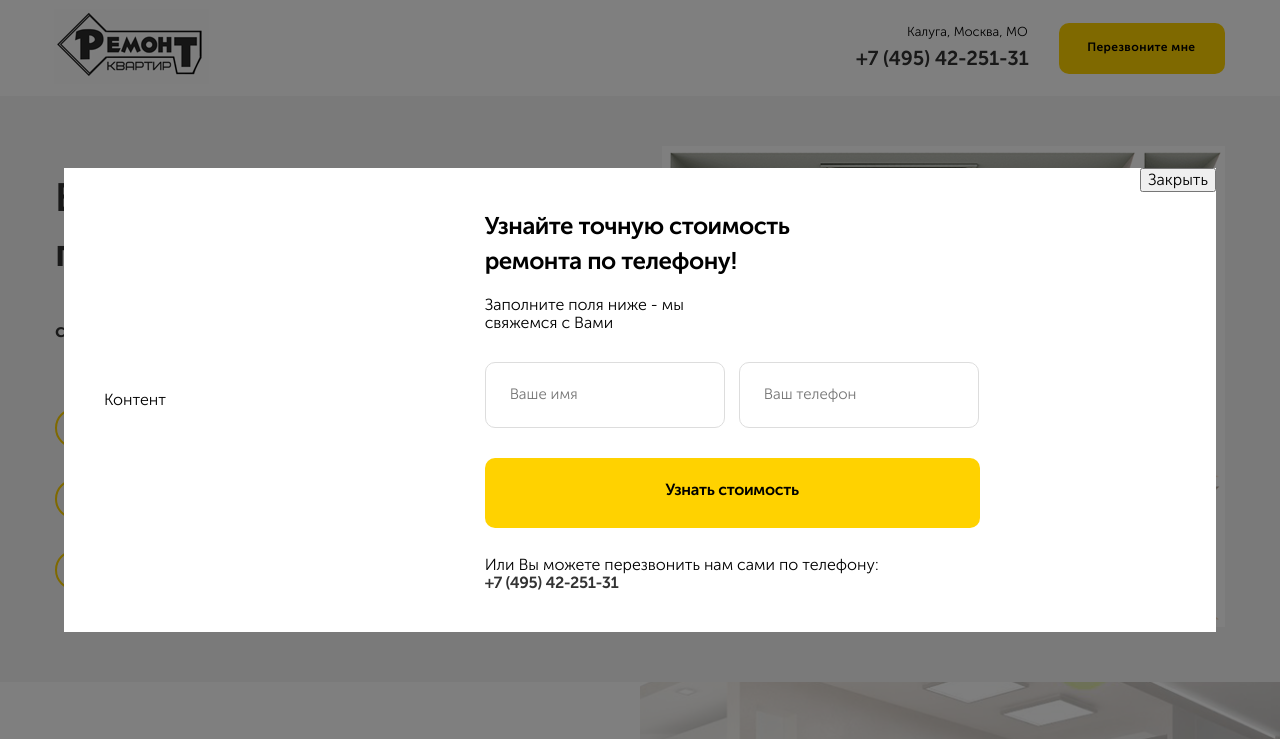
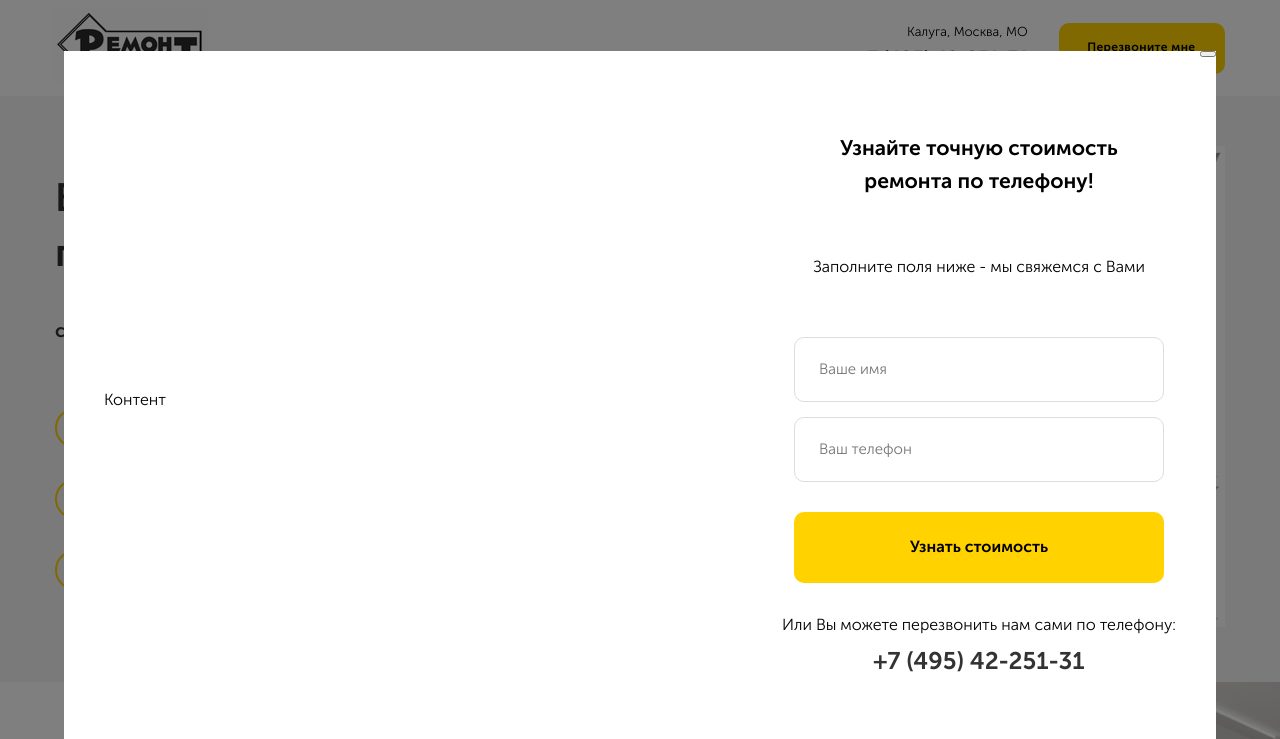
Before and after one commit to Karter13/Webstart, a plain HTML site: page src/index.html in a window 1280 px wide. Both pictures are taken after a click on the button "Перезвоните мне". Shown: the top 739 px of the page. Drawn offline with nearby package versions, Linux system fonts and the light colour scheme.

Commit message:
прописал код HTML для модального окна, в файле _modal.sass прописал стили для формы в модальном окне, создал 6 файлов для модальных окон

```diff
--- a/src/index.html
+++ b/src/index.html
@@ -107,8 +107,10 @@
                     <!-- /.section-subtitle -->
 
                     <form action="#" id="offer-form" class="form offer__form">
-                        <input type="text" id="form-clean1" name="username" class="input offer__input wow bounceInLeft" data-wow-delay="0.6s" data-wow-offset="100" placeholder="Ваше имя">
-                        <input type="tel" id="form-clean2" name="userphone" class="input offer__input wow bounceInLeft" data-wow-delay="0.2s" data-wow-offset="100" placeholder="Ваш телефон">
+                        <input type="text" id="form-clean1" name="username" class="input offer__input wow bounceInLeft"
+                            data-wow-delay="0.6s" data-wow-offset="100" placeholder="Ваше имя">
+                        <input type="tel" id="form-clean2" name="userphone" class="input offer__input wow bounceInLeft"
+                            data-wow-delay="0.2s" data-wow-offset="100" placeholder="Ваш телефон">
                         <button class="button offer__button wow bounceInLeft" data-wow-delay="0.9s">Получить бесплатный
                             дизайн-проект
                         </button>
@@ -136,36 +138,38 @@
         <div class="modal" id="modal">
             <div class="modal-dialog">
 
-                <button class="modal-dialog__close" id="close">Закрыть</button>
+                <button class="modal-dialog__close" id="close"></button>
 
-                <div class="modal-column">
+                <div class="modal-column modal__content">
                     <div class="modal-content">Контент</div>
                 </div>
 
+
                 <div class="modal-column">
 
-                    <h2 class="section-title offer__title">
+                    <h2 class="section-title modal__title">
                         Узнайте точную стоимость ремонта по телефону!
                     </h2>
                     <!-- /.section-title -->
-
-                    <span class="section-subtitle offer__subtitle">
+                    <span class="section-subtitle modal__subtitle">
                         Заполните поля ниже - мы свяжемся с Вами
                     </span>
                     <!-- /.section-subtitle -->
 
-                    <form action="#" id="offer-form" class="form offer__form">
-                        <input type="text" id="form-clean1" name="username" class="input offer__input" placeholder="Ваше имя">
-                        <input type="tel" id="form-clean2" name="userphone" class="input offer__input" placeholder="Ваш телефон">
-                        <button class="button offer__button">
+                    <form action="#" id="modal-form" class="form modal__form">
+                        <input type="text" name="username" class="input modal__input modal__name"
+                            placeholder="Ваше имя">
+                        <input type="tel" name="phone" class="input modal__input modal__phone"
+                            placeholder="Ваш телефон">
+                        <button class="button modal__button">
                             Узнать стоимость
                         </button>
                     </form>
 
-                    <div class="offer-info__right">
-                        <span class="offer__textoverphone">Или Вы можете перезвонить нам сами по телефону:
+                    <div class="modal-info">
+                        <span class="modal-info__textoverphone">Или Вы можете перезвонить нам сами по телефону:
                         </span>
-                        <a href="tell:+7(495)42-251-31" class="offer__phone">+7 (495) 42-251-31</a>
+                        <a href="tell:+7(495)42-251-31" class="modal-info__phone">+7 (495) 42-251-31</a>
                     </div>
 
                 </div>
@@ -177,16 +181,22 @@
 
         <section class="section portfolio">
             <div class="container">
-                <h2 class="section-title portfolio__title">Работая с 2007 года, <br> мы сделали более 500 ремонтов в квартирах и домах
+                <h2 class="section-title portfolio__title">Работая с 2007 года, <br> мы сделали более 500 ремонтов в
+                    квартирах и домах
                 </h2>
 
                 <div class="slider">
-                    <div class="slider__item wow fadeInUp" data-wow-delay="0.2s" data-wow-offset="300"><img class="slider__image" src="img/portfolio/slider1.jpg" alt="business room"></div>
-                    <div class="slider__item wow fadeInUp" data-wow-delay="0.4s" data-wow-offset="300"><img class="slider__image" src="img/portfolio/slider2.jpg" alt="guest room"></div>
-                    <div class="slider__item wow fadeInUp" data-wow-delay="0.6s" data-wow-offset="300"><img class="slider__image" src="img/portfolio/slider3.jpg" alt="bedroom">
+                    <div class="slider__item wow fadeInUp" data-wow-delay="0.2s" data-wow-offset="300"><img
+                            class="slider__image" src="img/portfolio/slider1.jpg" alt="business room"></div>
+                    <div class="slider__item wow fadeInUp" data-wow-delay="0.4s" data-wow-offset="300"><img
+                            class="slider__image" src="img/portfolio/slider2.jpg" alt="guest room"></div>
+                    <div class="slider__item wow fadeInUp" data-wow-delay="0.6s" data-wow-offset="300"><img
+                            class="slider__image" src="img/portfolio/slider3.jpg" alt="bedroom">
                     </div>
-                    <div class="slider__item"><img class="slider__image" src="img/portfolio/slider1.jpg" alt="business room"></div>
-                    <div class="slider__item"><img class="slider__image" src="img/portfolio/slider2.jpg" alt="guest room"></div>
+                    <div class="slider__item"><img class="slider__image" src="img/portfolio/slider1.jpg"
+                            alt="business room"></div>
+                    <div class="slider__item"><img class="slider__image" src="img/portfolio/slider2.jpg"
+                            alt="guest room"></div>
                     <div class="slider__item"><img class="slider__image" src="img/portfolio/slider3.jpg" alt="bedroom">
                     </div>
                 </div>
@@ -315,7 +325,8 @@
     </div>
     <!-- <script src="js/main.js"></script> -->
 
-    <script src="https://code.jquery.com/jquery-3.4.1.min.js" integrity="sha256-CSXorXvZcTkaix6Yvo6HppcZGetbYMGWSFlBw8HfCJo=" crossorigin="anonymous"></script>
+    <script src="https://code.jquery.com/jquery-3.4.1.min.js"
+        integrity="sha256-CSXorXvZcTkaix6Yvo6HppcZGetbYMGWSFlBw8HfCJo=" crossorigin="anonymous"></script>
 
     <script src="js/modal.js"></script>
     <script src="js/scripts.js"></script>
@@ -328,7 +339,7 @@
     </script>
 
     <script>
-        $(document).ready(function() {
+        $(document).ready(function () {
             $(".slider").slick({
                 slidesToShow: 3,
                 slidesToScroll: 1,
--- a/src/sass/blocks/_animations.sass
+++ b/src/sass/blocks/_animations.sass
@@ -6,6 +6,6 @@
 
 @keyframes boxHeight
   from
-    transform: rotate(0deg)
+    transform: rotateX(0deg)
   to
-    transform: rotate(360deg)
+    transform: rotateX(360deg)
--- a/src/sass/blocks/_modal.sass
+++ b/src/sass/blocks/_modal.sass
@@ -9,17 +9,65 @@
   &_activ
     display: flex
   &-dialog
+    position: relative
     display: flex
     justify-content: space-between
     align-items: center
     margin: auto
-    min-width: 450px
+    max-width: 1170px
     width: 90%
     min-height: 200px
     background-color: #fff
     padding: 40px
-    position: relative
     &__close
       position: absolute
       top: 0
       right: 0
+  &__content
+    flex-basis: 61%
+  &__column
+    padding: 40px 100px
+  &__title
+    max-width: 300px
+    width: 100%
+    font-size: 21px
+    line-height: 33px
+    margin: 40px auto 52px
+  &__subtitle
+    display: block
+    text-align: center
+    font-size: 16px
+    line-height: 35px
+    margin-bottom: 53px
+  &__form
+    display: flex
+    justify-content: flex-start
+    align-items: center
+    flex-direction: column
+  &__input
+    max-width: 370px
+    width: 100%
+  &__name
+    margin-bottom: 15px
+  &__phone
+    margin-bottom: 30px
+  &__button
+    max-width: 370px
+    width: 100%
+    font-size: 16px
+    +bold
+    padding: 26px 100px 26px 100px
+    margin-bottom: 33px
+  &-info
+    display: flex
+    flex-direction: column
+    text-align: center
+    &__textoverphone
+      margin-bottom: 15px
+    &__phone
+      text-decoration: none
+      color: $text-color
+      margin-bottom: 36px
+      font-size: 24px
+      line-height: 24px
+      +bold
--- a/src/sass/blocks/_price.sass
+++ b/src/sass/blocks/_price.sass
@@ -17,7 +17,8 @@
   &__card
     margin-bottom: 30px
     &-animation
-      animation: boxHeight 5s
+      visibility: visibility
+      animation: boxHeight 3s alternate linear
 .card
   text-align: center
   border: 1px solid $border-card
```
Also changed, not shown: src/bath.html (added, +1 -0 lines), src/kitchen.html (added, +1 -0 lines), src/living.html (added, +1 -0 lines), src/mansard.html (added, +1 -0 lines), src/novostroi.html (added, +1 -0 lines), src/office.html (added, +1 -0 lines), src/css/style.css, 1 other file.
